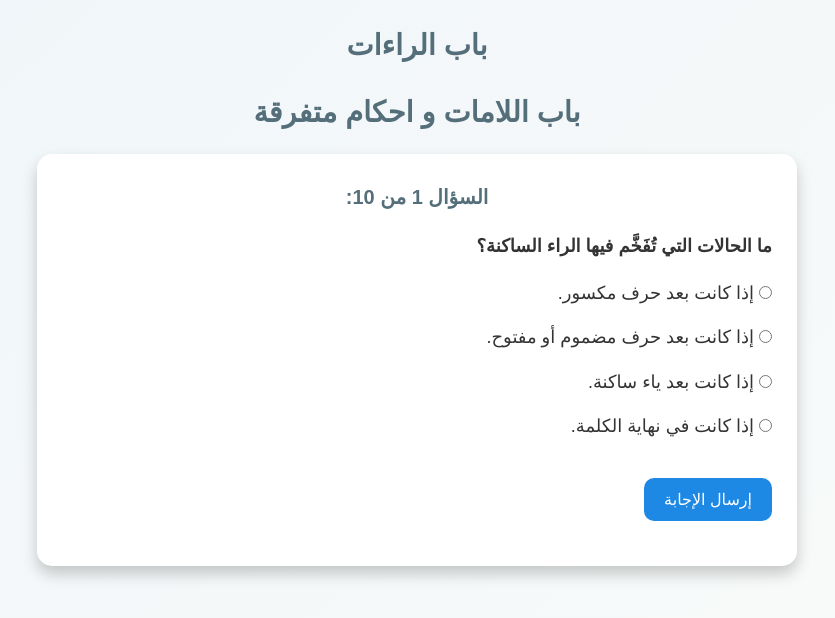
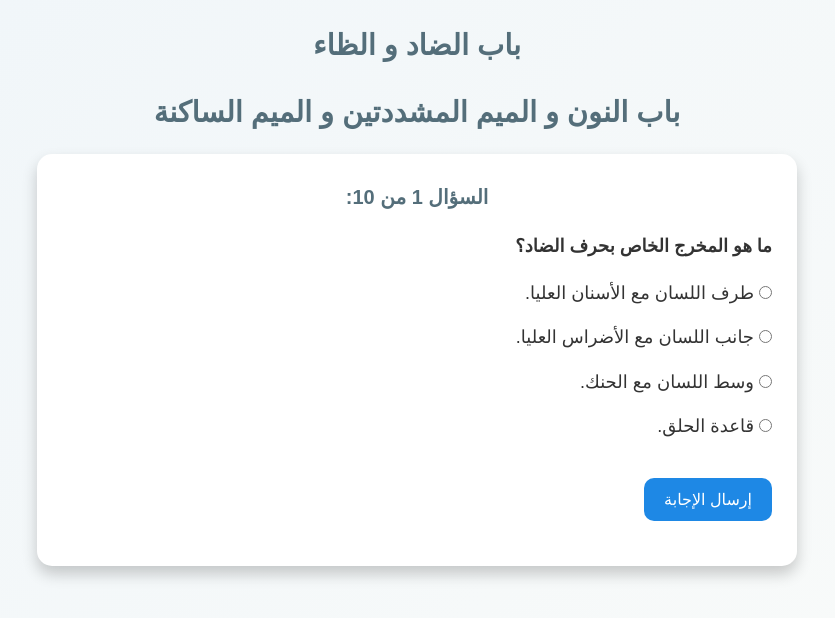
Before and after one commit to Hiba-Mohamed/VanillaQuiz, a plain HTML site: page index.html in a window 1280 px wide. Shown: the whole page, without its empty margins (223-1058 px from the left). Drawn offline with Linux system fonts and the light colour scheme.

Commit message:
new questions

```diff
--- a/index.html
+++ b/index.html
@@ -8,8 +8,8 @@
       <link rel="stylesheet" href="styles.css" />
     </head>
     <body>
-      <h2>باب الراءات</h2>
-      <h2>باب اللامات و احكام متفرقة</h2>
+      <h2>باب الضاد و الظاء</h2>
+      <h2>باب النون و الميم المشددتين و الميم الساكنة</h2>
 
       <div class="quiz-container">
         <div id="question-container">
@@ -49,6 +49,7 @@
             مجموع النقاط: <span id="score"></span> من
             <span id="total-score"></span>
           </p>
+          <h1 id="percentage" class="zoom-in"></h1>
           <div id="final-message"></div>
           <button onclick="retryQuiz()">إعادة المحاولة</button>
         </div>
--- a/script.js
+++ b/script.js
@@ -1,121 +1,112 @@
 const questions = [
   {
-    question: "ما الحالات التي تُفَخَّم فيها الراء الساكنة؟",
+    question: "ما هو المخرج الخاص بحرف الضاد؟",
     options: [
-      "إذا كانت بعد حرف مكسور.",
-      "إذا كانت بعد حرف مضموم أو مفتوح.",
-      "إذا كانت بعد ياء ساكنة.",
+      "طرف اللسان مع الأسنان العليا.",
+      "جانب اللسان مع الأضراس العليا.",
+      "وسط اللسان مع الحنك.",
+      "قاعدة الحلق.",
+    ],
+    answer: "جانب اللسان مع الأضراس العليا.",
+    explanation:
+      "يتميز حرف الضاد بخروجه من جانب اللسان الملامس للأضراس العليا.",
+  },
+  {
+    question: "ما هي الصفة الفريدة لحرف الضاد؟",
+    options: ["الإطباق.", "الاستطالة.", "الرخاوة.", "الجهر."],
+    answer: "الاستطالة.",
+    explanation: "صفة الاستطالة تميز حرف الضاد عن باقي الحروف.",
+  },
+  {
+    question: "متى يحدث إدغام الميم الساكنة؟",
+    options: [
+      "عندما تأتي الميم الساكنة في بداية الكلمة.",
+      "عندما تأتي الميم الساكنة بعد حرف نون ساكنة.",
+      "عندما تأتي الميم الساكنة قبل ميم متحركة.",
+      "عندما تأتي الميم الساكنة في نهاية الكلمة.",
+    ],
+    answer: "عندما تأتي الميم الساكنة قبل ميم متحركة.",
+    explanation:
+      "إدغام الميم الساكنة في الميم المتحركة يحدث عند التقاء ميم ساكنة مع ميم متحركة، ويتم الإدغام مع غنة.",
+  },
+  {
+    question: "متى يحدث الإخفاء الشفوي للميم؟",
+    options: [
+      "عندما تأتي الميم الساكنة قبل حرف الفاء.",
+      "عندما تأتي الميم الساكنة قبل حرف الباء.",
+      "عندما تأتي الميم الساكنة قبل حرف الميم.",
+      "عندما تأتي الميم الساكنة قبل حرف اللام.",
+    ],
+    answer: "عندما تأتي الميم الساكنة قبل حرف الباء.",
+    explanation:
+      "الإخفاء الشفوي يحدث عندما تأتي الميم الساكنة قبل حرف الباء، حيث يتم الإخفاء بقدر ما يسمح به الصوت مع خروج الشفاه.",
+  },
+  {
+    question: "متى تُفَخَّم الراء؟",
+    options: [
+      "إذا كانت مضمومة أو مفتوحة.",
+      "إذا كانت بعد حرف مستعلٍ مضموم.",
+      "إذا كانت ساكنة بعد كسرة عارضة.",
       "إذا كانت في نهاية الكلمة.",
     ],
-    answer: "إذا كانت بعد حرف مضموم أو مفتوح.",
-    explanation: "الراء تُفَخَّم إذا كانت ساكنة وسبقها حرف مضموم أو مفتوح.",
+    answer: "إذا كانت مضمومة أو مفتوحة.",
+    explanation: "تُفَخَّم الراء إذا كانت مضمومة أو مفتوحة حسب قواعد التجويد.",
   },
   {
-    question: "متى تُرَقَّق الراء الساكنة؟",
+    question: "ما هي أحكام الميم الساكنة؟",
     options: [
-      "إذا سبقتها كسرة أصلية مباشرة.",
-      "إذا كانت بعد حرف مستعلٍ مضموم.",
-      "إذا كانت في نهاية الكلمة.",
-      "إذا سبقتها فتحة.",
+      "الإخفاء، الإدغام، الإظهار.",
+      "الإخفاء، الإدغام، التجويد.",
+      "الإظهار، الإخفاء، التسهيل.",
+      "الإدغام، التسهيل، الإظهار.",
     ],
-    answer: "إذا سبقتها كسرة أصلية مباشرة.",
-    explanation:
-      "تُرَقَّق الراء الساكنة إذا سبقها كسرة أصلية مباشرة مثل 'فرِيق'.",
+    answer: "الإخفاء، الإدغام، الإظهار.",
+    explanation: "أحكام الميم الساكنة هي الإخفاء، الإدغام، والإظهار.",
   },
   {
-    question: "ما الحكم في الوقف على كلمة 'مِصرَ'؟",
+    question: "ما هي أنواع الغنة؟",
     options: [
-      "التفخيم فقط.",
-      "الترقيق فقط.",
-      "التفخيم والترقيق جائز حسب القراءة.",
-      "الإمالة فقط.",
+      "غنة ناقصة، غنة كاملة، غنة أكمل ما تكون، غنة انقص ما تكون.",
+      "غنة خفيفة، غنة شديدة، غنة مستترة.",
+      "غنة جهرية، غنة مهموسة.",
+      "غنة واضحة، غنة خفية.",
     ],
-    answer: "التفخيم والترقيق جائز حسب القراءة.",
-    explanation:
-      "في كلمة 'مِصرَ'، يجوز التفخيم أو الترقيق حسب القراءات المختلفة.",
+    answer: "غنة ناقصة، غنة كاملة، غنة أكمل ما تكون، غنة انقص ما تكون.",
+    explanation: `أنواع الغنة هي:
+    - غنة ناقصة: تكون في النون الساكنة عند التنوين بالضمة أو الفتحة.
+    - غنة كاملة: تكون في النون الساكنة عند التنوين بالكسر أو في حالة الإدغام.
+    - غنة أكمل ما تكون: في النون والميم المشددتين.
+    - غنة انقص ما تكون: في حالة السكون التام في النون والميم عند الوقف.`,
   },
   {
-    question: "متى تُفَخَّم لام لفظ الجلالة؟",
+    question: "ما هو المخرج الخاص بحرف الظاء؟",
     options: [
-      "إذا سبقتها فتحة أو ضمة.",
-      "إذا سبقتها كسرة.",
-      "في جميع الحالات.",
-      "إذا كانت في بداية الكلمة.",
+      "طرف اللسان مع أطراف الثنايا العليا.",
+      "جانب اللسان مع الأضراس العليا.",
+      "وسط اللسان مع الحنك.",
+      "قاعدة الحلق.",
     ],
-    answer: "إذا سبقتها فتحة أو ضمة.",
-    explanation:
-      "تُفَخَّم لام لفظ الجلالة إذا سبقتها فتحة أو ضمة مثل 'قالَ الله' أو 'رُسُلُ الله'.",
+    answer: "طرف اللسان مع أطراف الثنايا العليا.",
+    explanation: "يخرج حرف الظاء من طرف اللسان مع أطراف الثنايا العليا.",
   },
   {
-    question: "ما الفرق بين الإطباق والاستعلاء؟",
-    options: [
-      "الإطباق صفة لحروف التفخيم فقط.",
-      "الإطباق صفة خاصة بحروف الإطباق فقط، بينما الاستعلاء يشمل جميع الحروف المستعلية.",
-      "لا يوجد فرق بينهما.",
-      "الإطباق يعني التقاء طرفي الفم.",
-    ],
-    answer:
-      "الإطباق صفة خاصة بحروف الإطباق فقط، بينما الاستعلاء يشمل جميع الحروف المستعلية.",
+    question: "ما هي الصفة المشتركة بين الضاد والظاء؟",
+    options: ["الإنفتاح.", "الاستعلاء.", "التفشي.", "الاستطالة."],
+    answer: "الاستعلاء.",
     explanation:
-      "الإطباق صفة خاصة بالصاد، الضاد، الطاء، الظاء، أما الاستعلاء فيشمل كل الحروف المستعلية.",
+      "الضاد والظاء يشتركان في الصفات الجهرية، الرخاوة، الاستعلاء، الإطباق، والإصمات.",
   },
   {
-    question: "ما حكم تفخيم الراء إذا كانت مكسورة؟",
+    question: "ما هو نوع الغنة في النون والميم المشددتين؟",
     options: [
-      "تُرَقَّق دائمًا.",
-      "تُفَخَّم دائمًا.",
-      "تُفَخَّم في بعض الحالات.",
-      "تُرَقَّق إذا سبقتها ياء.",
+      "غنة أكمل ما تكون وصلاً ووقفًا.",
+      "غنة كاملة.",
+      "غنة ناقصة.",
+      "غنة انقص ما تكون.",
     ],
-    answer: "تُرَقَّق دائمًا.",
-    explanation: "الراء المكسورة تُرَقَّق دائمًا مثل 'رِياح'.",
-  },
-  {
-    question: "متى تُرَقَّق الراء في آخر الكلمة؟",
-    options: [
-      "إذا كانت ساكنة وسبقها حرف مكسور.",
-      "إذا كانت مفتوحة.",
-      "إذا كانت مضمومة.",
-      "إذا كانت بعد حرف استعلاء.",
-    ],
-    answer: "إذا كانت ساكنة وسبقها حرف مكسور.",
-    explanation: "الراء تُرَقَّق إذا كانت ساكنة وسبقها حرف مكسور مثل 'فِرْ'.",
-  },
-  {
-    question: "ما حكم تفخيم الراء في كلمة 'مَرْيَمْ' عند الوقف؟",
-    options: [
-      "تُفَخَّم دائمًا.",
-      "تُرَقَّق دائمًا.",
-      "يجوز التفخيم أو الترقيق.",
-      "تُفَخَّم إذا سبقتها فتحة.",
-    ],
-    answer: "تُفَخَّم دائمًا.",
+    answer: "غنة أكمل ما تكون وصلاً ووقفًا.",
     explanation:
-      "الراء تُفَخَّم عند الوقف في كلمة 'مَرْيَمْ' لأنها ساكنة وقبلها حرف مفتوح.",
-  },
-  {
-    question: "ما الأحرف التي تُفَخَّم دائمًا؟",
-    options: [
-      "حروف الاستعلاء.",
-      "حروف الاستفال.",
-      "حروف الإطباق فقط.",
-      "الحروف المرققة.",
-    ],
-    answer: "حروف الاستعلاء.",
-    explanation:
-      "حروف الاستعلاء (خ، ص، ض، ط، ظ، غ، ق) تُفَخَّم دائمًا إلا إذا كانت مكسورة.",
-  },
-  {
-    question: "ما الحكم في تفخيم الراء في كلمة 'فرعون'؟",
-    options: [
-      "تُفَخَّم دائمًا.",
-      "تُرَقَّق دائمًا.",
-      "تُفَخَّم إذا وقعت في بداية الكلمة.",
-      "تُرَقَّق إذا كانت مكسورة.",
-    ],
-    answer: "تُرَقَّق دائمًا.",
-    explanation:
-      "الراء ترقق في 'فرعون' لأنها ساكنة وسبقها حرف مكسور.",
+      "النون والميم المشددتان تُنطقان بغنة أكمل ما تكون سواء في حالة الوصل أو الوقف، وتخرج الغنة من الخيشوم بمقدار حركتين.",
   },
 ];
 
@@ -221,6 +212,7 @@ function showFinalResult() {
   // Update score and total score
   document.getElementById("score").textContent = score;
   document.getElementById("total-score").textContent = totalScore;
+  document.getElementById("percentage").textContent = `${percentage}%`;
 
   // Get the final message container
   const finalMessage = document.getElementById("final-message");
@@ -252,11 +244,9 @@ function showNextQuestion() {
     const questionText = document.getElementById("question-text");
   }, 800); // Match the duration of the animation (800ms)
 }
-  const nextQuestionButton = document.getElementById("next-question");
+const nextQuestionButton = document.getElementById("next-question");
 
-nextQuestionButton
-  .addEventListener("click", showNextQuestion);
-
+nextQuestionButton.addEventListener("click", showNextQuestion);
 
 form.addEventListener("submit", handleFormSubmit);
 loadQuestion();
--- a/styles.css
+++ b/styles.css
@@ -263,3 +263,9 @@ button#next-question {
 label{
   font-size: 18px;
 }
+
+#percentage{
+  font-size: 5rem;
+  font-weight: 900;
+  color: #1565c0;
+}
```
